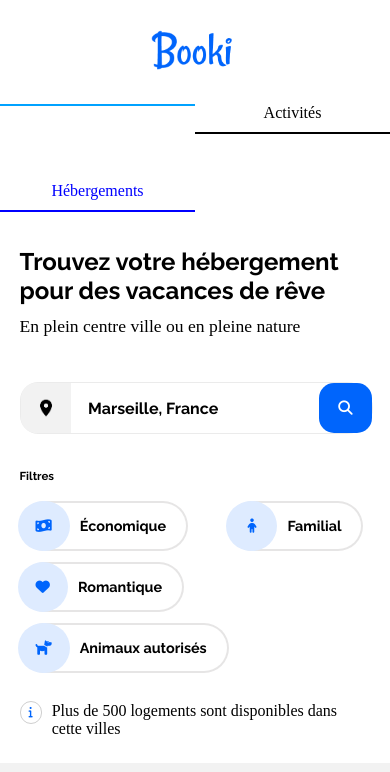
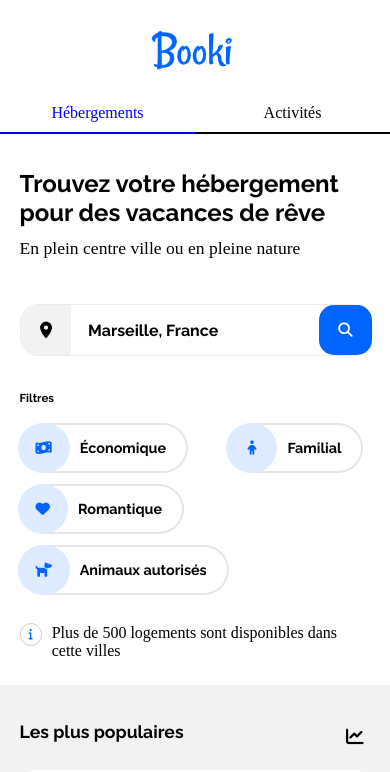
Before and after one commit to ADEN30/P2_Adrien_GALLET, a plain HTML site: page index.html in a window 390 px wide. In both pictures the pointer is over the link "Hébergements". Shown: the top 772 px of the page. Drawn offline with Linux system fonts and the light colour scheme; a web font is replaced by a local one.

Commit message:
Suppression des min width + correction d'un hover

```diff
--- a/styles.css
+++ b/styles.css
@@ -1208,6 +1208,8 @@ footer a
     .navigation1:hover, .navigation2:hover
     {
         display: block;
+        padding-top: 0px;
+        border-top: 0px;
         padding-bottom: 10px;
         border-bottom: 2px solid blue;
         color: blue;
```
